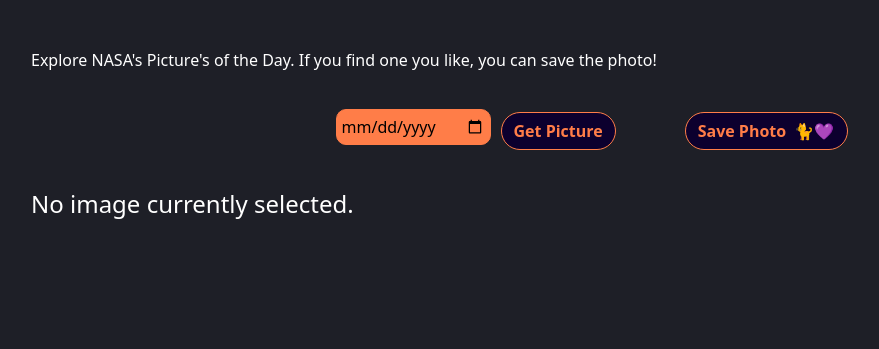
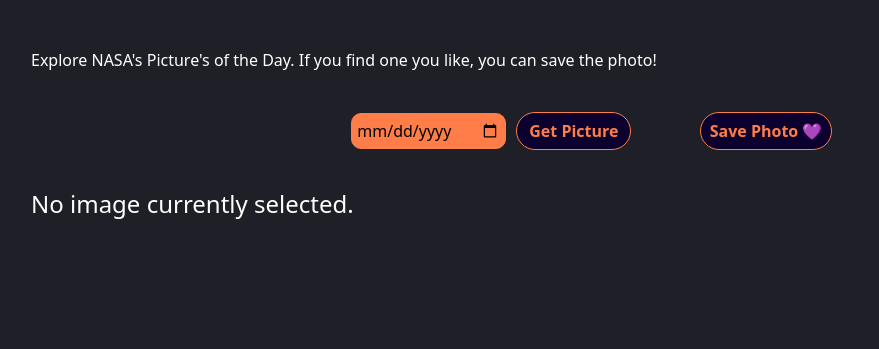
Before and after one commit to AmritpalC/SpaceCAT, a Django app: page /apod/ in a window 1280 px wide. Shown: the part 76-425 px from the top of the page, without its empty margins (51-930 px from the left). Run offline with Django 4.2, Linux system fonts and the light colour scheme; some libraries are stand-ins or nearby versions.

Commit message:
checked styling

```diff
--- a/main_app/static/css/style.css
+++ b/main_app/static/css/style.css
@@ -149,7 +149,7 @@ form {
 .form__input {
   width: 100%;
   border: 0px solid transparent;
-  border-radius: 4px;
+  border-radius: 10px;
   border-bottom: 1px solid #aaa;
   padding: 1em 0.5em 0.5em;
   padding-left: 2em;
@@ -161,7 +161,8 @@ form {
 .form__input:focus {
   border-bottom-color: grey;
   box-shadow: 0 0 5px rgba(0, 80, 80, 0.4);
-  border-radius: 8px;
+  border: 1px solid rgb(255, 125, 72);
+  border-radius: 15px;
 }
 
 .btn,
@@ -169,7 +170,8 @@ form {
 .btn-pod-details,
 .btn-add,
 .btn-remove,
-.btn-details-album {
+.btn-details-album,
+.btn-savephoto {
   transition: all 0.5s ease;
   width: 100%;
   border-radius: 30px;
@@ -187,9 +189,15 @@ form {
 }
 
 .btn:hover,
-.btn:focus {
+.btn:focus,
+.btn-savephoto:hover,
+.btn-savephoto:focus {
   background-color: grey;
   color: #fff;
+}
+
+.btn-savephoto {
+  height: 38px;
 }
 
 .btn-pod-details:hover,
@@ -228,6 +236,7 @@ form {
   border-radius: 10px;
   padding: 5px;
   margin-right: 10px;
+  margin-top: 8px;
 }
 
 #apod-idx-save {
@@ -247,8 +256,4 @@ form {
 #apod-save-pic {
   display: flex;
   justify-content: center;
-}
-
-#apod-save-pic.btn {
-  margin-left: 10;
 }/*# sourceMappingURL=style.css.map */
--- a/main_app/static/css/style.scss
+++ b/main_app/static/css/style.scss
@@ -161,7 +161,7 @@ form {
 .form__input {
 	width: 100%;
 	border: 0px solid transparent;
-	border-radius: 4px;
+	border-radius: 10px;
 	border-bottom: 1px solid #aaa;
 	padding: 1em .5em .5em;
 	padding-left: 2em;
@@ -173,7 +173,8 @@ form {
 .form__input:focus {
 	border-bottom-color: grey;
 	box-shadow: 0 0 5px rgba(0, 80, 80, .4);
-	border-radius: 8px;
+	border: 1px solid rgb(255, 125, 72);
+	border-radius: 15px;
 }
 
 .btn,
@@ -181,7 +182,8 @@ form {
 .btn-pod-details,
 .btn-add,
 .btn-remove,
-.btn-details-album {
+.btn-details-album,
+.btn-savephoto {
 	transition: all .5s ease;
 	width: 100%;
 	border-radius: 30px;
@@ -198,9 +200,16 @@ form {
 }
 
 .btn:hover,
-.btn:focus {
+.btn:focus,
+.btn-savephoto:hover,
+.btn-savephoto:focus {
 	background-color: grey;
 	color: #fff;
+}
+
+.btn-savephoto {
+	height: 38px;
+
 }
 
 .btn-pod-details:hover,
@@ -239,6 +248,7 @@ form {
 	border-radius: 10px;
 	padding: 5px;
 	margin-right: 10px;
+	margin-top: 8px;
   }
 
   #apod-idx-save {
@@ -260,7 +270,3 @@ form {
 	display: flex;
 	justify-content: center;
   }
-
-  #apod-save-pic.btn {
-	margin-left: 10;
-  }
--- a/main_app/templates/apod/index.html
+++ b/main_app/templates/apod/index.html
@@ -12,7 +12,7 @@
         </form>
     <form action="{% url 'apod_save' %}" method="GET">
         <input type="hidden" name="date" value="{{ selected_date }}">
-        <input id="apod-save-pic" class="btn" type="submit" value="Save Photo &nbsp;🐈💜">
+        <input class="btn-savephoto" type="submit" value="  Save Photo 💜  ">
     </form>
 </div>
 <div>
```
Also changed, not shown: 1 other file.
